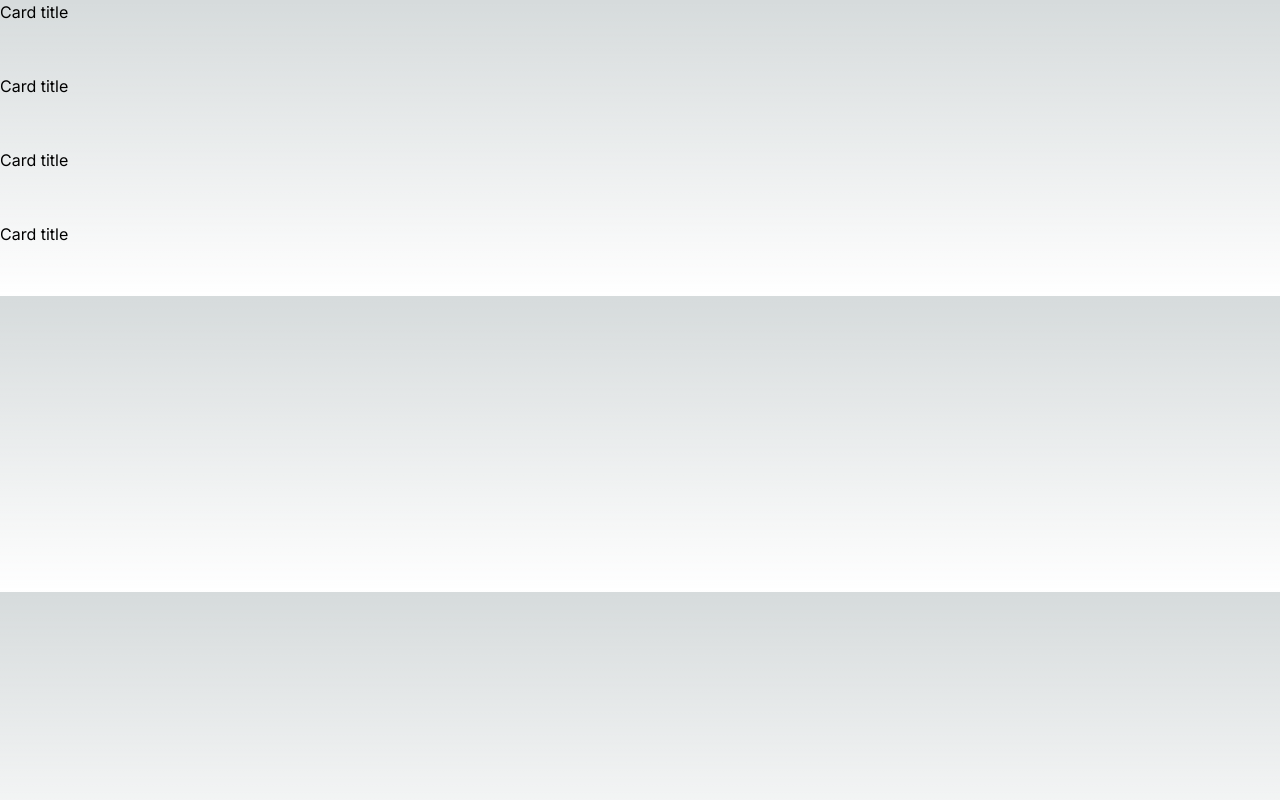
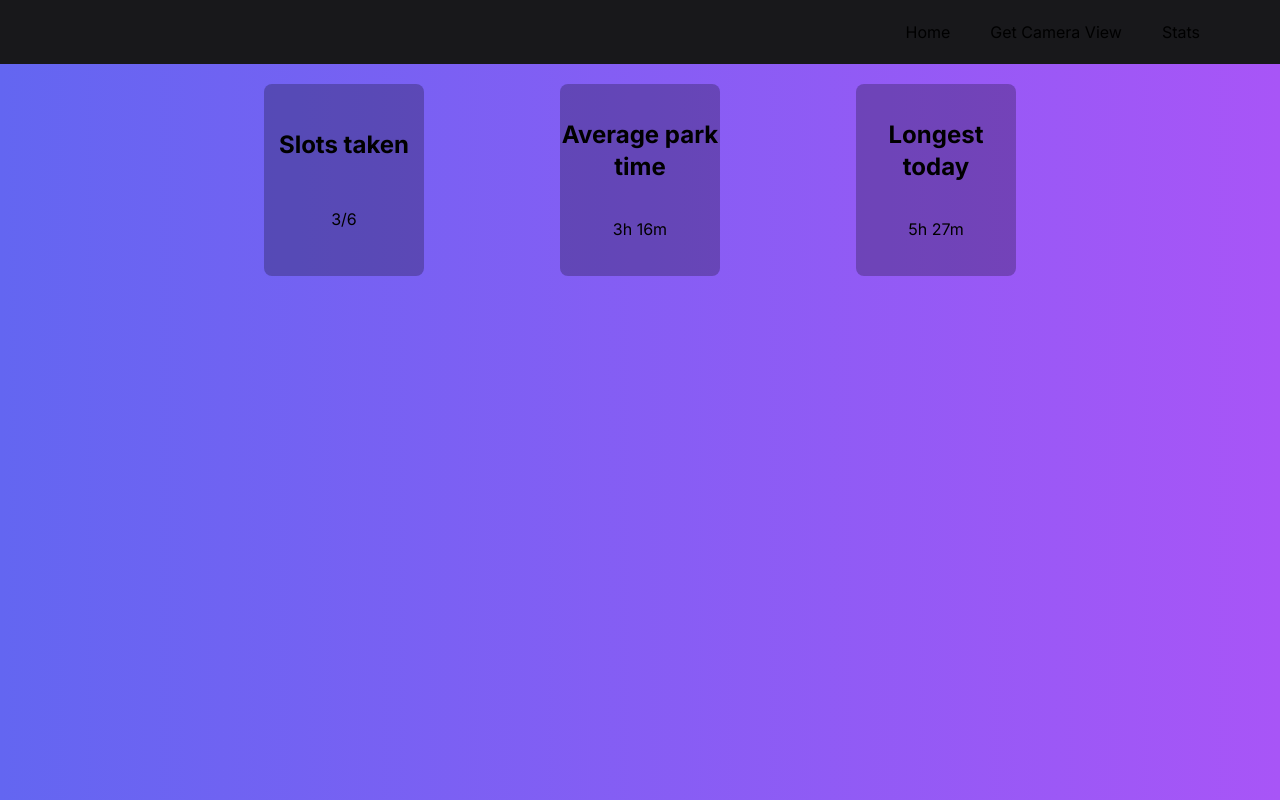
Before and after one commit to KubaBaniak/parkamera, a Next.js app in the folder frontend/: page /stats in a window 1280 px wide. Built offline with nearby package versions, Linux system fonts and the light colour scheme.

Commit message:
feat: add stat cards

```diff
--- a/frontend/package.json
+++ b/frontend/package.json
@@ -12,8 +12,7 @@
     "next": "14.1.0",
     "react": "^18",
     "react-dom": "^18",
-    "react-icons": "5.0.1",
-    "rsuite": "5.55.1"
+    "react-icons": "5.0.1"
   },
   "devDependencies": {
     "@types/node": "^20",
--- /dev/null
+++ b/frontend/src/app/components/stats/statCard.tsx
@@ -0,0 +1,8 @@
+export default function StatCard({ name, value }: { name: string, value: string | number }) {
+  return (
+    <div className="flex flex-col w-40 h-48 border-solid rounded-lg justify-evenly items-center backdrop-brightness-75">
+      <p className="font-bold text-center text-2xl">{name}</p>
+      <p>{value}</p>
+    </div>
+  )
+}
--- a/frontend/src/app/stats/page.tsx
+++ b/frontend/src/app/stats/page.tsx
@@ -1,26 +1,15 @@
-import { Panel, Placeholder, Row, Col } from 'rsuite';
-
-const Card = props => (
-  <Panel {...props} bordered header="Card title">
-    <Placeholder.Paragraph />
-  </Panel>
-);
+import Header from "../components/header";
+import StatCard from "../components/stats/statCard";
 
 export default function Stats() {
   return (
-    <Row>
-      <Col md={6} sm={12}>
-        <Card />
-      </Col>
-      <Col md={6} sm={12}>
-        <Card />
-      </Col>
-      <Col md={6} sm={12}>
-        <Card />
-      </Col>
-      <Col md={6} sm={12}>
-        <Card />
-      </Col>
-    </Row>
+    <main className="flex min-h-screen flex-col items-center bg-gradient-to-r from-indigo-500 to-purple-500">
+      <Header />
+      <div className="flex flex-row mt-5 w-4/5 justify-evenly">
+        <StatCard name="Slots taken" value="3/6" />
+        <StatCard name="Average park time" value="3h 16m" />
+        <StatCard name="Longest today" value="5h 27m" />
+      </div>
+    </main>
   )
 }
```
